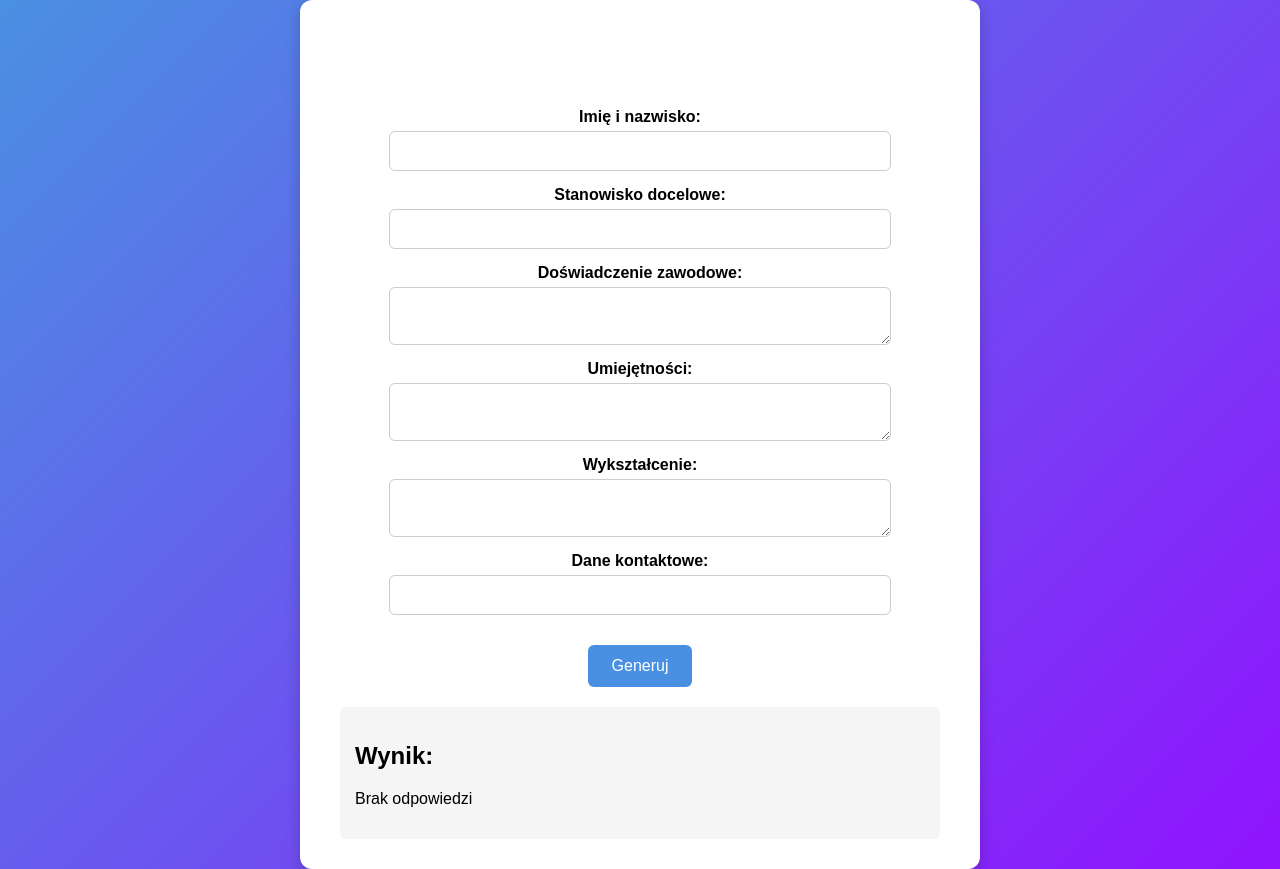
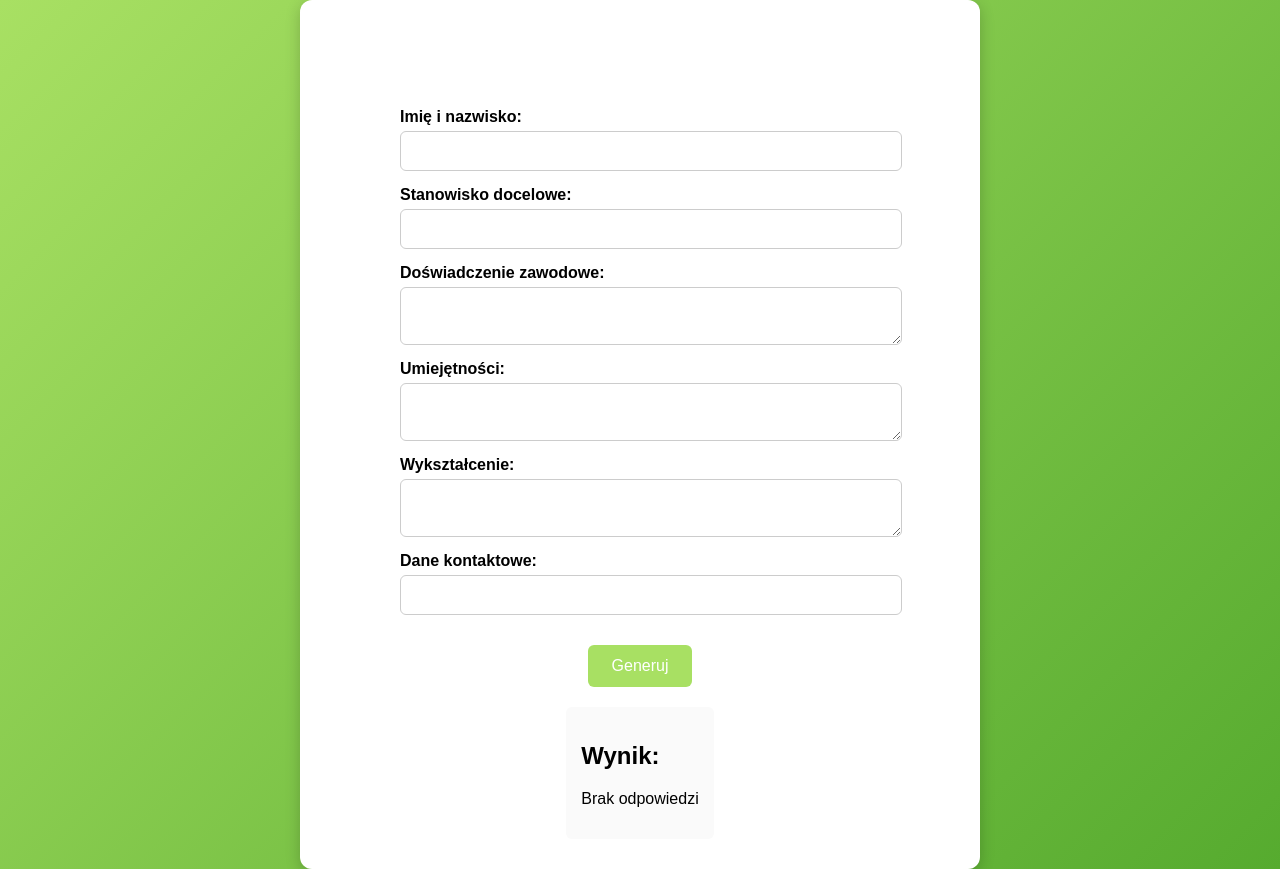
Before and after one commit to MaksWTF/cv-generator, a Next.js app: page / in a window 1280 px wide. Built offline with nearby package versions, Linux system fonts and the light colour scheme.

Commit message:
Initial commit

```diff
--- a/src/app/globals.css
+++ b/src/app/globals.css
@@ -3,13 +3,14 @@ body {
   margin: 0;
   padding: 0;
   font-family: 'Arial', sans-serif;
-  background: linear-gradient(135deg, #4a90e2, #9013fe);
+  background: linear-gradient(135deg, #a8e063, #56ab2f); /* Limonkowy gradient */
   min-height: 100vh;
   display: flex;
   justify-content: center;
   align-items: center;
 }
 
+/* Tytuł */
 h1 {
   color: white;
   text-align: center;
@@ -24,6 +25,9 @@ h1 {
   box-shadow: 0 4px 15px rgba(0, 0, 0, 0.2);
   width: 90%;
   max-width: 600px;
+  display: flex;
+  flex-direction: column;
+  align-items: center;
 }
 
 /* Formularz */
@@ -31,21 +35,21 @@ form {
   display: flex;
   flex-direction: column;
   align-items: center;
+  width: 100%;
 }
 
 form label {
   display: flex;
   flex-direction: column;
-  align-items: center;
-  width: 100%;
+  align-items: flex-start;
+  width: 80%;
   margin-bottom: 15px;
   font-weight: bold;
 }
 
 form input,
 form textarea {
-  width: 80%;
-  max-width: 500px;
+  width: 100%;
   padding: 10px;
   margin-top: 5px;
   border: 1px solid #ccc;
@@ -56,7 +60,7 @@ form textarea {
 
 /* Przycisk */
 button {
-  background-color: #4a90e2;
+  background-color: #a8e063; /* Limonkowy kolor */
   color: white;
   border: none;
   padding: 12px 24px;
@@ -68,13 +72,13 @@ button {
 }
 
 button:hover {
-  background-color: #357abd;
+  background-color: #8bc34a; /* Ciemniejszy limonkowy po najechaniu */
 }
 
 /* Wynik */
 .result {
   margin-top: 20px;
-  background-color: #f5f5f5;
+  background-color: #fafafa;
   padding: 15px;
   border-radius: 6px;
   white-space: pre-wrap;
```
